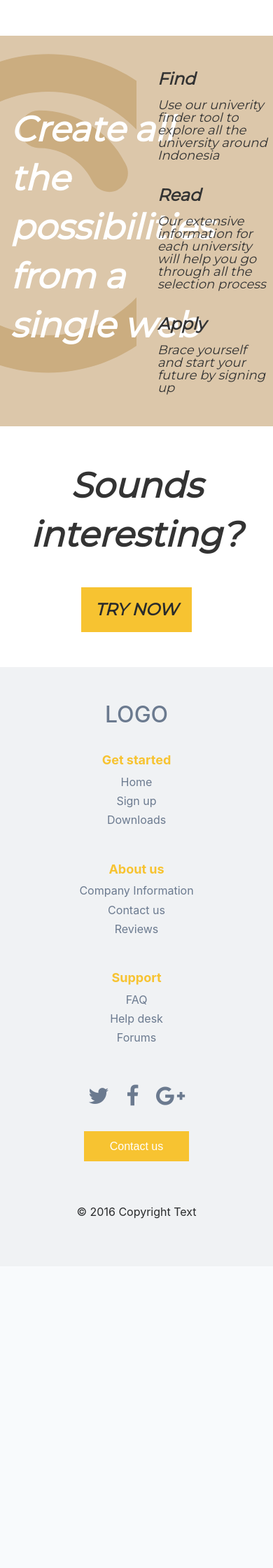
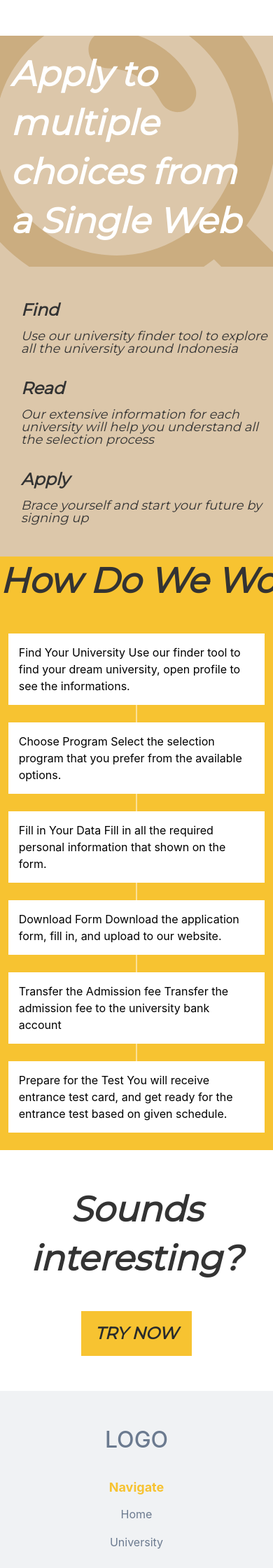
Before and after one commit to jihadaamalia/JSN-DEV, a PHP site: page /home.php in a window 390 px wide; the page is wider, and only the part inside the window is pictured. Shown: the part 3833-6073 px from the top of that part at 70% size. Before the commit the page ends 5574 px from the top of that part, so only its background shows below. Run offline with PHP 8.4, Linux system fonts and the light colour scheme; some libraries are stand-ins or nearby versions.

Commit message:
add new section 'process'

```diff
--- a/home.php
+++ b/home.php
@@ -7,7 +7,17 @@
 	    <meta name="viewport" content="width=device-width, initial-scale=1">
 	    <meta name="description" content="">
 	    <meta name="author" content="">
-
+		<script>
+			function isElementInViewport(el) {
+				const rect = el.getBoundingClientRect();
+				return (
+					rect.top >= 0 &&
+					rect.left >= 0 &&
+					rect.bottom <= (window.innerHeight || document.documentElement.clientHeight) &&
+					rect.right <= (window.innerWidth || document.documentElement.clientWidth)
+				);
+			}
+		</script>
 		<?php require('head.php'); ?>
 
 	</head>
@@ -41,7 +51,7 @@
 
 					<div class="headline" >
 						<h1 class="headline-text">APPLY NOW.</h1>
-						<p class="headline-description">Start your journey to the University with an Application for Admission</p>
+						<p class="headline-description">Start your journey to the University with an Application for Admission from a single web</p>
 
 						<form class="row justify-content-center main-search">
 						  	<div class="form-group">
@@ -78,7 +88,10 @@
 		<main>
 			<section>
 				<div class="container">
-					<h2 class="section-title">POPULAR UNIVERSITIES</h2>
+					<div class="row d-flex">
+						<div class="col-9"><h2 class="section-title">POPULAR UNIVERSITIES</h2></div>
+						<div class="col-3 d-flex"><h4 class="more align-self-end">Explore More <i class="fa fa-arrow-right" aria-hidden="true"></i></h4></div>
+					</div>
 					<ul class="grid cs-style-3">
 						<li>
 							<figure>
@@ -122,8 +135,10 @@
 
 			<section>
 				<div class="container">
-					<h2 class="section-title">POPULAR MAJOR</h2>
-
+					<div class="row d-flex">
+						<div class="col-9"><h2 class="section-title">POPULAR MAJORS</h2></div>
+						<div class="col-3 d-flex"><h4 class="more align-self-end">Explore More <i class="fa fa-arrow-right" aria-hidden="true"></i></h4></div>
+					</div>
 					<div class="row">
 						<div class="col-md-3">
 							<a
@@ -141,7 +156,7 @@
 								class="caption"
 								href="http://cargocollective.com/jaimemartinez/Illustration"
 								data-title="MEDICAL"
-								data-description="Undergraduate major for medical studies, requirement for doctor">
+								data-description="Undergraduate major for medical studies, required to be a doctor">
 
 								<img src="https://oup.silverchair-cdn.com/ImageLibrary/contact-medical.png" alt="Medical Major">
 
@@ -152,7 +167,7 @@
 								class="caption"
 								href="http://cargocollective.com/jaimemartinez/Illustration"
 								data-title="ECONOMY"
-								data-description="Field of major that requires lots of technical practive and strong quantitive skills">
+								data-description="Economics majors learn about economic theory, economic systems, and mathematical methods">
 
 								<img src="http://www.financenewspro.com/wp-content/uploads/2013/11/Economy.jpg" alt="Economy Major">
 
@@ -163,7 +178,7 @@
 								class="caption"
 								href="http://cargocollective.com/jaimemartinez/Illustration"
 								data-title="IT"
-								data-description="Field of major that requires lots of technical practive and strong quantitive skills">
+								data-description="Major that study computer science, business, and communications">
 
 								<img src="https://i.ndtvimg.com/i/2017-04/student-using-computer_650x400_41491999398.jpg" alt="IT">
 
@@ -177,22 +192,59 @@
 			<section>
 				<div class="container">
 					<div class="row d-flex align-items-stretch">
-						<div class="d-flex single-web-section  col-6">
+						<div class="d-flex single-web-section col-md-6 col-xs-12">
 							<div class="align-self-center">
-								<h2 class="single-web-title">Create all the possibilities from a single web</h2>
+								<h2 class="single-web-title">Apply to multiple choices from a Single Web</h2>
 							</div>
 						</div>
-						<div class="col-6 padding-single-web">
+						<div class="col-md-6 col-xs-12 padding-single-web">
 							<p class="single-web-sub">Find</p>
-							<p class="single-web-desc">Use our univerity finder tool to explore all the university around Indonesia</p>
+							<p class="single-web-desc">Use our university finder tool to explore all the university around Indonesia</p>
 							<p class="single-web-sub">Read</p>
-							<p class="single-web-desc">Our extensive information for each university will help you go through all the selection process</p>
+							<p class="single-web-desc">Our extensive information for each university will help you understand all the selection process</p>
 							<p class="single-web-sub">Apply</p>
 							<p class="single-web-desc">Brace yourself and start your future by signing up</p>
 						</div>
 
 					</div>
 				</div>
+			</section>
+
+			<section class="timeline">
+				<h2 class="call-text">How Do We Work?</h2>
+				<ol>
+					<li>
+						<div>
+							<time>Find Your University</time> Use our finder tool to find your dream university, open profile to see the informations.
+						</div>
+					</li>
+					<li>
+						<div>
+							<time>Choose Program</time> Select the selection program that you prefer from the available options.
+						</div>
+					</li>
+					<li>
+						<div>
+							<time>Fill in Your Data</time> Fill in all the required personal information that shown on the form.
+						</div>
+					</li>
+					<li>
+						<div>
+							<time>Download Form</time> Download the application form, fill in, and upload to our website.
+						</div>
+					</li>
+					<li>
+						<div>
+							<time>Transfer the Admission fee</time> Transfer the admission fee to the university bank account
+						</div>
+					</li>
+					<li>
+						<div>
+							<time>Prepare for the Test</time> You will receive entrance test card, and get ready for the entrance test based on given schedule.
+						</div>
+					</li>
+					<li></li>
+				</ol>
 			</section>
 
 			<section>
@@ -211,28 +263,22 @@
 		                    <h2 class="logo"><a href="#"> LOGO </a></h2>
 		                </div>
 		                <div class="col-sm-2">
-		                    <h5>Get started</h5>
+		                    <h5>Navigate</h5>
 		                    <ul>
 		                        <li><a href="#">Home</a></li>
-		                        <li><a href="#">Sign up</a></li>
-		                        <li><a href="#">Downloads</a></li>
+		                        <li><a href="#">University</a></li>
 		                    </ul>
 		                </div>
-		                <div class="col-sm-2">
-		                    <h5>About us</h5>
-		                    <ul>
-		                        <li><a href="#">Company Information</a></li>
-		                        <li><a href="#">Contact us</a></li>
-		                        <li><a href="#">Reviews</a></li>
-		                    </ul>
-		                </div>
-		                <div class="col-sm-2">
-		                    <h5>Support</h5>
-		                    <ul>
-		                        <li><a href="#">FAQ</a></li>
-		                        <li><a href="#">Help desk</a></li>
-		                        <li><a href="#">Forums</a></li>
-		                    </ul>
+		                <div class="col-sm-4">
+		                    <h5>Supported By</h5>
+							<div class="row">
+								<div class="col-sm-6">
+									<img src="asset/images/logo WDC.png" style="width:100px; height: 100px; padding:10px;">
+								</div>
+								<div class="col-sm-6">
+									<img src="asset/images/logo HIMSISFO.png" style="width:100px; height: 100px; padding:10px;">
+								</div>
+							</div>
 		                </div>
 		                <div class="col-sm-3">
 		                    <div class="social-networks">
@@ -240,12 +286,12 @@
 		                        <a href="#" class="facebook"><i class="fa fa-facebook"></i></a>
 		                        <a href="#" class="google"><i class="fa fa-google-plus"></i></a>
 		                    </div>
-		                    <button type="button" class="btn btn-default">Contact us</button>
+		                    <button href="mailto:contact@jsn-dev.com?subject=Information%2E%2E%2E%20%28DD%2FMM%2FYYYY%29" type="button" class="btn btn-default">Contact us</button>
 		                </div>
 		            </div>
 		        </div>
 		        <div class="footer-copyright">
-		            <center><p>© 2016 Copyright Text </p></center>
+		            <center><p>© 2017 JSN Developers </p></center>
 		        </div>
 			</section>
 		</footer>
--- a/stylesheet/main.css
+++ b/stylesheet/main.css
@@ -22,6 +22,8 @@ main section:nth-child(3) {
   main section:nth-child(3) .padding-single-web {
     padding: 30px 0; }
 main section:nth-child(4) {
+  background: #F7C331; }
+main section:nth-child(5) {
   padding-top: 50px;
   padding-bottom: 50px;
   background: white; }
@@ -57,7 +59,8 @@ footer section {
     margin-top: 30px; }
   #myFooter a {
     color: #6B7A8F;
-    text-decoration: none; }
+    text-decoration: none;
+    line-height: 40px; }
   #myFooter a:hover, #myFooter a:focus {
     text-decoration: none;
     color: #333; }
@@ -185,6 +188,9 @@ footer section {
   color: #333;
   padding-bottom: 20px;
   padding-top: 80px; }
+
+.more {
+  padding-bottom: 20px; }
 
 .desc {
   font-family: 'Montserrat', sans-serif;
@@ -374,4 +380,124 @@ footer section {
 .caption:hover::after {
   opacity: 1; }
 
+.timeline {
+  white-space: nowrap;
+  overflow-x: hidden; }
+
+.timeline ol {
+  font-size: 0;
+  width: 100vw;
+  padding: 250px 0;
+  transition: all 1s; }
+
+.timeline ol li {
+  position: relative;
+  display: inline-block;
+  list-style-type: none;
+  width: 160px;
+  height: 3px;
+  background: #fff; }
+
+.timeline ol li:last-child {
+  width: 270px; }
+
+.timeline ol li:not(:first-child) {
+  margin-left: 14px; }
+
+.timeline ol li:not(:last-child)::after {
+  content: '';
+  position: absolute;
+  top: 50%;
+  left: calc(100% + 1px);
+  bottom: 0;
+  width: 12px;
+  height: 12px;
+  transform: translateY(-50%);
+  border-radius: 50%;
+  background: #F7882F; }
+
+.timeline ol li div {
+  position: absolute;
+  left: calc(100% + 7px);
+  width: 220px;
+  padding: 15px;
+  font-size: 1rem;
+  white-space: normal;
+  color: black;
+  background: white; }
+
+.timeline ol li div::before {
+  content: '';
+  position: absolute;
+  top: 100%;
+  left: 0;
+  width: 0;
+  height: 0;
+  border-style: solid; }
+
+.timeline ol li:nth-child(odd) div {
+  top: -16px;
+  transform: translateY(-100%); }
+
+.timeline ol li:nth-child(odd) div::before {
+  top: 100%;
+  border-width: 8px 8px 0 0;
+  border-color: white transparent transparent transparent; }
+
+.timeline ol li:nth-child(even) div {
+  top: calc(100% + 16px); }
+
+.timeline ol li:nth-child(even) div::before {
+  top: -8px;
+  border-width: 8px 0 0 8px;
+  border-color: transparent transparent transparent white; }
+
+/* GENERAL MEDIA QUERIES
+–––––––––––––––––––––––––––––––––––––––––––––––––– */
+@media screen and (max-width: 599px) {
+  .timeline ol,
+  .timeline ol li {
+    width: auto; }
+
+  .timeline ol {
+    padding: 0;
+    transform: none !important; }
+
+  .timeline ol li {
+    display: block;
+    height: auto;
+    background: transparent; }
+
+  .timeline ol li:first-child {
+    margin-top: 25px; }
+
+  .timeline ol li:not(:first-child) {
+    margin-left: auto; }
+
+  .timeline ol li div {
+    width: 94%;
+    height: auto !important;
+    margin: 0 auto 25px; }
+
+  .timeline ol li div {
+    position: static; }
+
+  .timeline ol li:nth-child(odd) div {
+    transform: none; }
+
+  .timeline ol li:nth-child(odd) div::before,
+  .timeline ol li:nth-child(even) div::before {
+    left: 50%;
+    top: 100%;
+    transform: translateX(-50%);
+    border: none;
+    border-left: 1px solid white;
+    height: 25px; }
+
+  .timeline ol li:last-child,
+  .timeline ol li:nth-last-child(2) div::before,
+  .timeline ol li:not(:last-child)::after,
+  .timeline .arrows {
+    display: none; } }
+
 /*# sourceMappingURL=main.css.map */
--- a/stylesheet/main.scss
+++ b/stylesheet/main.scss
@@ -1,3 +1,4 @@
 @import 'partial/variables';
 @import 'partial/home';
 @import 'partial/cards';
+@import 'partial/timeline';
--- a/stylesheet/partial/_home.scss
+++ b/stylesheet/partial/_home.scss
@@ -43,6 +43,9 @@ main{
 			}
 		}
 		&:nth-child(4) {
+			background: $citrus;
+		}
+		&:nth-child(5) {
 			padding-top: 50px;
 			padding-bottom: 50px;
 			background: $true-white;
@@ -95,6 +98,7 @@ footer{
 	a {
 	    color: $blueberry;
 	    text-decoration: none;
+		line-height: 40px;
 	}
 	a:hover, a:focus {
 	    text-decoration: none;
@@ -295,7 +299,9 @@ footer{
     padding-bottom: 20px;
     padding-top: 80px;
 }
-
+.more{
+	padding-bottom: 20px;
+}
 .desc {
 	font-family: 'Montserrat', sans-serif;
 	font-weight: 300;
--- /dev/null
+++ b/stylesheet/partial/_timeline.scss
@@ -0,0 +1,142 @@
+.timeline {
+  white-space: nowrap;
+  overflow-x: hidden;
+}
+
+.timeline ol {
+  font-size: 0;
+  width: 100vw;
+  padding: 250px 0;
+  transition: all 1s;
+}
+
+.timeline ol li {
+  position: relative;
+  display: inline-block;
+  list-style-type: none;
+  width: 160px;
+  height: 3px;
+  background: #fff;
+}
+
+.timeline ol li:last-child {
+  width: 270px;
+}
+
+.timeline ol li:not(:first-child) {
+  margin-left: 14px;
+}
+
+.timeline ol li:not(:last-child)::after {
+  content: '';
+  position: absolute;
+  top: 50%;
+  left: calc(100% + 1px);
+  bottom: 0;
+  width: 12px;
+  height: 12px;
+  transform: translateY(-50%);
+  border-radius: 50%;
+  background: $apricot;
+}
+
+.timeline ol li div {
+  position: absolute;
+  left: calc(100% + 7px);
+  width: 220px;
+  padding: 15px;
+  font-size: 1rem;
+  white-space: normal;
+  color: black;
+  background: white;
+}
+
+.timeline ol li div::before {
+  content: '';
+  position: absolute;
+  top: 100%;
+  left: 0;
+  width: 0;
+  height: 0;
+  border-style: solid;
+}
+
+.timeline ol li:nth-child(odd) div {
+  top: -16px;
+  transform: translateY(-100%);
+}
+
+.timeline ol li:nth-child(odd) div::before {
+  top: 100%;
+  border-width: 8px 8px 0 0;
+  border-color: white transparent transparent transparent;
+}
+
+.timeline ol li:nth-child(even) div {
+  top: calc(100% + 16px);
+}
+
+.timeline ol li:nth-child(even) div::before {
+  top: -8px;
+  border-width: 8px 0 0 8px;
+  border-color: transparent transparent transparent white;
+}
+
+/* GENERAL MEDIA QUERIES
+–––––––––––––––––––––––––––––––––––––––––––––––––– */
+@media screen and (max-width: 599px) {
+  .timeline ol,
+  .timeline ol li {
+    width: auto;
+  }
+
+  .timeline ol {
+    padding: 0;
+    transform: none !important;
+  }
+
+  .timeline ol li {
+    display: block;
+    height: auto;
+    background: transparent;
+  }
+
+  .timeline ol li:first-child {
+    margin-top: 25px;
+  }
+
+  .timeline ol li:not(:first-child) {
+    margin-left: auto;
+  }
+
+  .timeline ol li div {
+    width: 94%;
+    height: auto !important;
+    margin: 0 auto 25px;
+  }
+
+  .timeline ol li div {
+    position: static;
+  }
+
+  .timeline ol li:nth-child(odd) div {
+    transform: none;
+  }
+
+  .timeline ol li:nth-child(odd) div::before,
+  .timeline ol li:nth-child(even) div::before {
+    left: 50%;
+    top: 100%;
+    transform: translateX(-50%);
+    border: none;
+    border-left: 1px solid white;
+    height: 25px;
+  }
+
+  .timeline ol li:last-child,
+  .timeline ol li:nth-last-child(2) div::before,
+  .timeline ol li:not(:last-child)::after,
+  .timeline .arrows {
+    display: none;
+  }
+}
```
Also changed, not shown: 1 other file.
